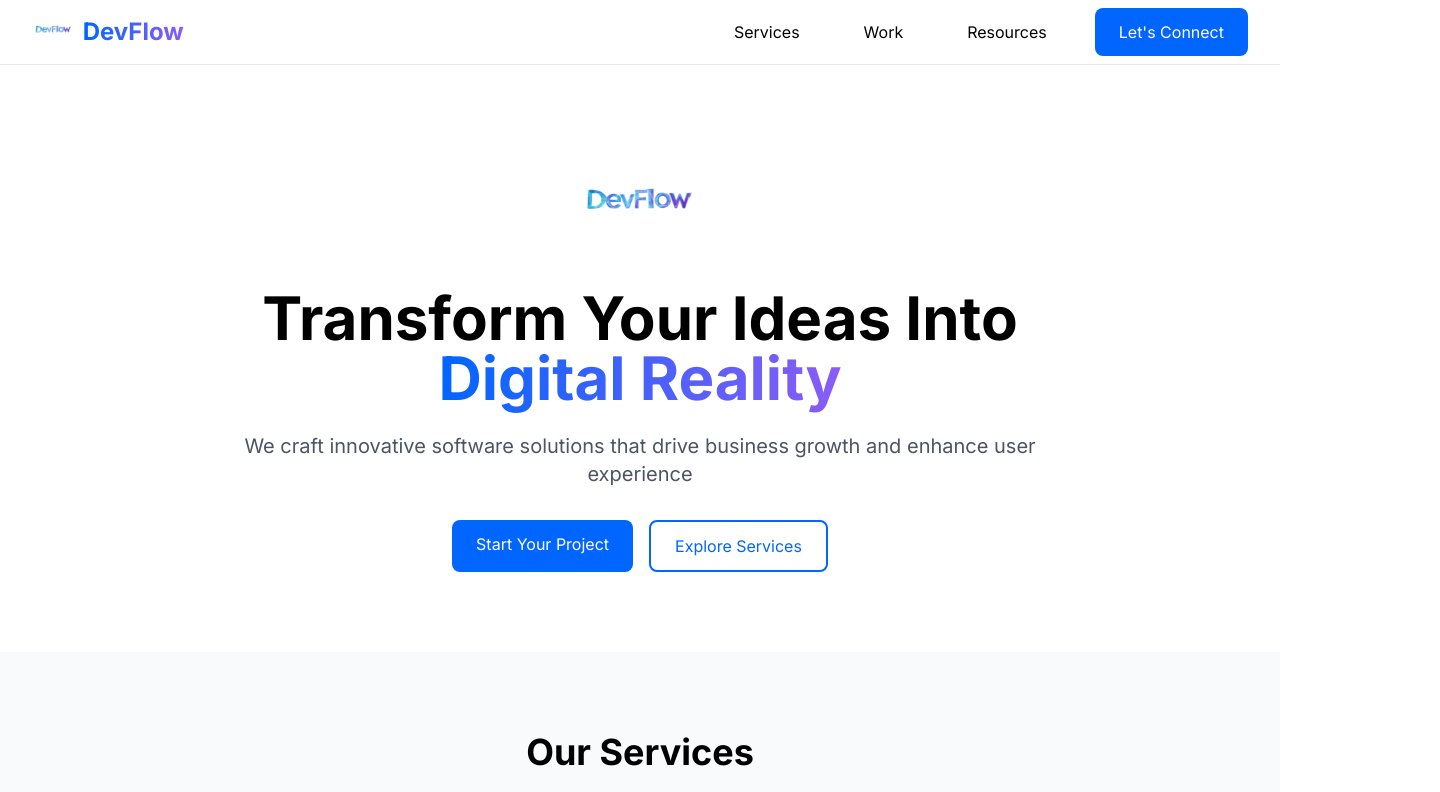
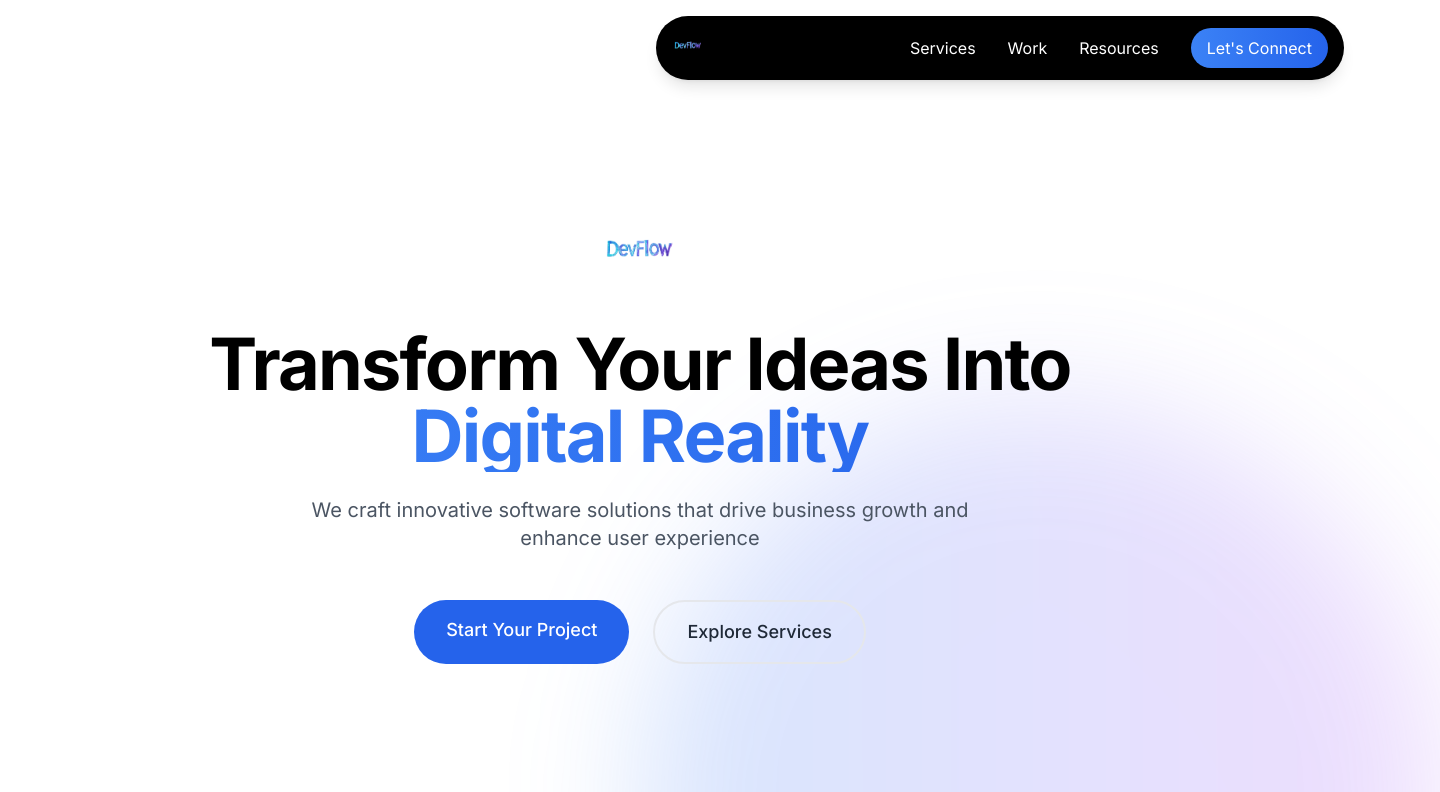
Before and after one commit to jsa498/DevFlow, a Next.js app: page / in a window 1280 px wide. Shown: the top 792 px of the page, 1440 px wide, since content can reach past the window. Built offline with nearby package versions, Linux system fonts and the light colour scheme.

Commit message:
Update design to match thind.dev style

```diff
--- a/src/app/globals.css
+++ b/src/app/globals.css
@@ -12,33 +12,17 @@
 
 @layer base {
   body {
-    @apply bg-background text-foreground;
+    @apply bg-background text-foreground antialiased;
   }
 }
 
 @layer components {
   .gradient-text {
-    @apply bg-gradient-to-r from-primary to-secondary bg-clip-text text-transparent;
+    @apply bg-gradient-to-r from-blue-500 to-blue-600 bg-clip-text text-transparent;
   }
 
   .gradient-bg {
-    @apply bg-gradient-to-r from-primary to-secondary;
-  }
-
-  .nav-link {
-    @apply relative px-4 py-2 text-foreground hover:text-primary transition-colors duration-200;
-  }
-
-  .btn-primary {
-    @apply px-6 py-3 bg-primary text-white rounded-lg hover:bg-primary-dark transition-colors duration-200;
-  }
-
-  .btn-outline {
-    @apply px-6 py-3 border-2 border-primary text-primary rounded-lg hover:bg-primary hover:text-white transition-all duration-200;
-  }
-
-  .section {
-    @apply py-20 px-4 md:px-8 max-w-7xl mx-auto;
+    @apply bg-gradient-to-r from-blue-500 to-blue-600;
   }
 }
 
--- a/src/app/page.tsx
+++ b/src/app/page.tsx
@@ -3,6 +3,7 @@
 import { motion } from 'framer-motion';
 import Image from 'next/image';
 import Navbar from '@/components/Navbar';
+import Link from 'next/link';
 
 const services = [
   {
@@ -53,12 +54,12 @@ export default function Home() {
       <Navbar />
 
       {/* Hero Section */}
-      <section className="section pt-32 md:pt-40 relative overflow-hidden">
+      <section className="relative min-h-screen flex items-center justify-center px-4">
         <motion.div
           initial={{ opacity: 0, y: 20 }}
           animate={{ opacity: 1, y: 0 }}
           transition={{ duration: 0.5 }}
-          className="text-center max-w-4xl mx-auto"
+          className="text-center max-w-4xl mx-auto pt-20"
         >
           <motion.div
             initial={{ scale: 0.5, opacity: 0 }}
@@ -69,38 +70,45 @@ export default function Home() {
             <Image
               src="/DevLogo.png"
               alt="DevFlow Logo"
-              width={120}
-              height={120}
-              className="w-auto h-24 animate-float"
+              width={80}
+              height={80}
+              className="w-20 h-20 animate-float"
               priority
             />
           </motion.div>
-          <h1 className="text-4xl md:text-6xl font-bold mb-6">
+          <h1 className="text-5xl md:text-7xl font-bold mb-6 tracking-tight">
             Transform Your Ideas Into
-            <span className="gradient-text"> Digital Reality</span>
+            <div className="gradient-text">Digital Reality</div>
           </h1>
-          <p className="text-lg md:text-xl text-gray-600 mb-8">
+          <p className="text-xl text-gray-600 mb-12 max-w-2xl mx-auto">
             We craft innovative software solutions that drive business growth and enhance user experience
           </p>
-          <div className="flex justify-center gap-4">
-            <a href="/contact" className="btn-primary">
+          <div className="flex justify-center gap-6">
+            <Link
+              href="/contact"
+              className="bg-blue-600 text-white px-8 py-4 rounded-full text-lg font-medium hover:bg-blue-700 transition-colors"
+            >
               Start Your Project
-            </a>
-            <a href="/services" className="btn-outline">
+            </Link>
+            <Link
+              href="/services"
+              className="border-2 border-gray-200 text-gray-800 px-8 py-4 rounded-full text-lg font-medium hover:border-blue-600 hover:text-blue-600 transition-colors"
+            >
               Explore Services
-            </a>
+            </Link>
           </div>
         </motion.div>
 
         {/* Animated Background Element */}
-        <div className="absolute top-1/2 left-1/2 -translate-x-1/2 -translate-y-1/2 w-[500px] h-[500px] bg-gradient-to-r from-primary/20 to-secondary/20 rounded-full blur-3xl -z-10 animate-float" />
+        <div className="absolute top-1/2 left-1/2 -translate-x-1/2 -translate-y-1/2 w-[800px] h-[800px] bg-gradient-to-r from-blue-500/20 to-purple-500/20 rounded-full blur-3xl -z-10 animate-float" />
       </section>
 
       {/* Services Section */}
-      <section className="section bg-gray-50">
+      <section className="py-20 px-4 bg-gray-50">
+        <div className="max-w-7xl mx-auto">
           <div className="text-center mb-16">
-          <h2 className="text-3xl md:text-4xl font-bold mb-4">Our Services</h2>
-          <p className="text-gray-600 max-w-2xl mx-auto">
+            <h2 className="text-4xl md:text-5xl font-bold mb-4">Our Services</h2>
+            <p className="text-xl text-gray-600 max-w-2xl mx-auto">
               Comprehensive software development solutions tailored to your needs
             </p>
           </div>
@@ -112,12 +120,13 @@ export default function Home() {
                 initial={{ opacity: 0, y: 20 }}
                 whileInView={{ opacity: 1, y: 0 }}
                 transition={{ duration: 0.5, delay: index * 0.1 }}
-              className="bg-white p-6 rounded-lg shadow-lg hover:shadow-xl transition-shadow duration-300"
+                className="bg-white p-8 rounded-2xl shadow-lg hover:shadow-xl transition-shadow duration-300"
               >
-              <h3 className="text-xl font-semibold mb-3">{service.title}</h3>
+                <h3 className="text-xl font-semibold mb-4">{service.title}</h3>
                 <p className="text-gray-600">{service.description}</p>
               </motion.div>
             ))}
+          </div>
         </div>
       </section>
     </main>
--- a/src/components/Navbar.tsx
+++ b/src/components/Navbar.tsx
@@ -7,43 +7,44 @@ import { motion } from 'framer-motion';
 const Navbar = () => {
   return (
     <motion.header
-      initial={{ y: -100 }}
-      animate={{ y: 0 }}
-      className="fixed w-full top-0 z-50 bg-background/80 backdrop-blur-sm border-b border-gray-200"
+      initial={{ y: -100, opacity: 0 }}
+      animate={{ y: 0, opacity: 1 }}
+      transition={{ duration: 0.5 }}
+      className="fixed top-4 left-1/2 -translate-x-1/2 z-50 w-full max-w-[720px]"
     >
-      <nav className="max-w-7xl mx-auto px-4 sm:px-6 lg:px-8">
-        <div className="flex justify-between items-center h-16">
+      <nav className="mx-4">
+        <div className="bg-black rounded-full shadow-lg backdrop-blur-sm px-4 py-3">
+          <div className="flex items-center justify-between">
             <Link href="/" className="flex items-center space-x-2">
               <Image
                 src="/DevLogo.png"
                 alt="DevFlow Logo"
-              width={40}
-              height={40}
-              className="w-auto h-8"
+                width={32}
+                height={32}
+                className="w-8 h-8"
                 priority
               />
-            <span className="text-2xl font-bold gradient-text">DevFlow</span>
             </Link>
 
-          <div className="hidden md:flex items-center space-x-8">
-            <Link href="/services" className="nav-link">
+            <div className="flex items-center space-x-8">
+              <Link href="/services" className="text-white hover:text-blue-400 transition-colors">
                 Services
               </Link>
-            <Link href="/work" className="nav-link">
+              <Link href="/work" className="text-white hover:text-blue-400 transition-colors">
                 Work
               </Link>
-            <Link href="/resources" className="nav-link">
+              <Link href="/resources" className="text-white hover:text-blue-400 transition-colors">
                 Resources
               </Link>
               <Link
                 href="/contact"
-              className="btn-primary"
+                className="text-white bg-gradient-to-r from-blue-500 to-blue-600 px-4 py-2 rounded-full hover:from-blue-600 hover:to-blue-700 transition-all"
               >
                 Let&apos;s Connect
               </Link>
             </div>
 
-          <button className="md:hidden">
+            <button className="md:hidden text-white">
               <svg
                 className="h-6 w-6"
                 fill="none"
@@ -57,6 +58,7 @@ const Navbar = () => {
               </svg>
             </button>
           </div>
+        </div>
       </nav>
     </motion.header>
   );
```
Lines whose indentation alone changed are shown as unchanged.
